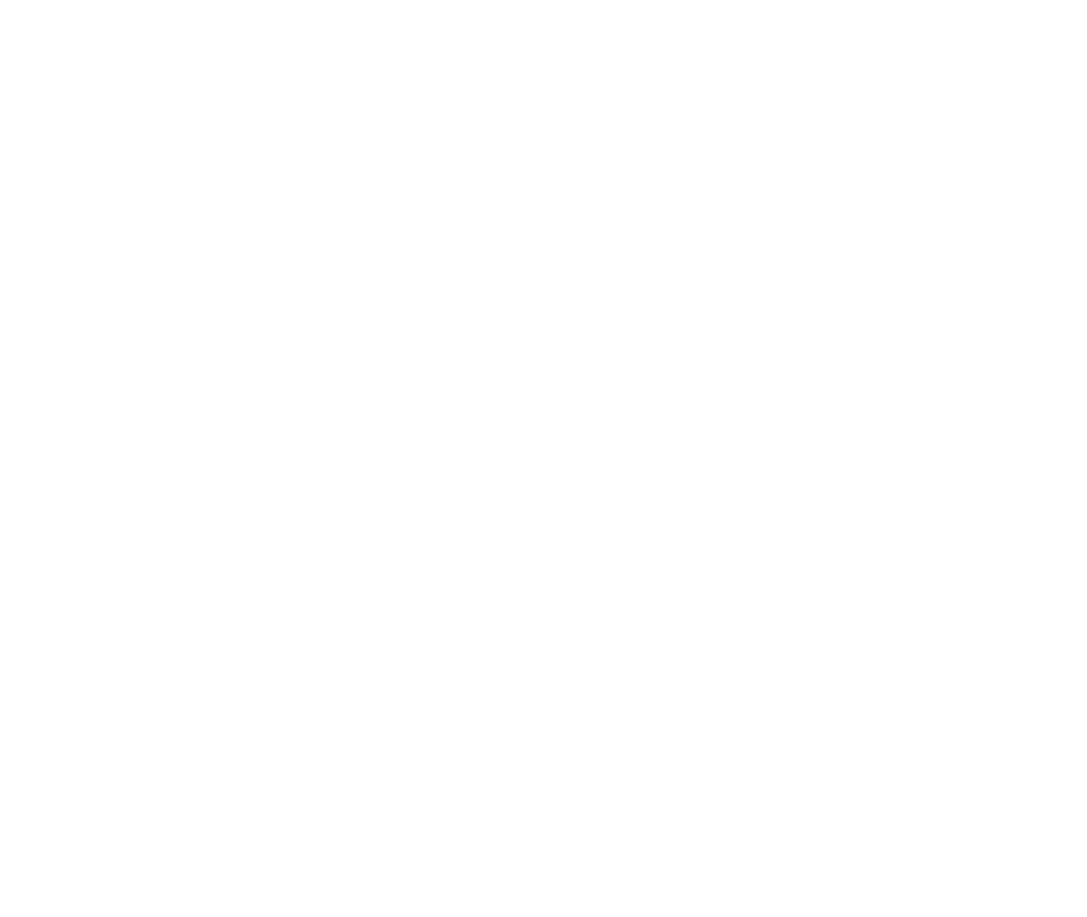
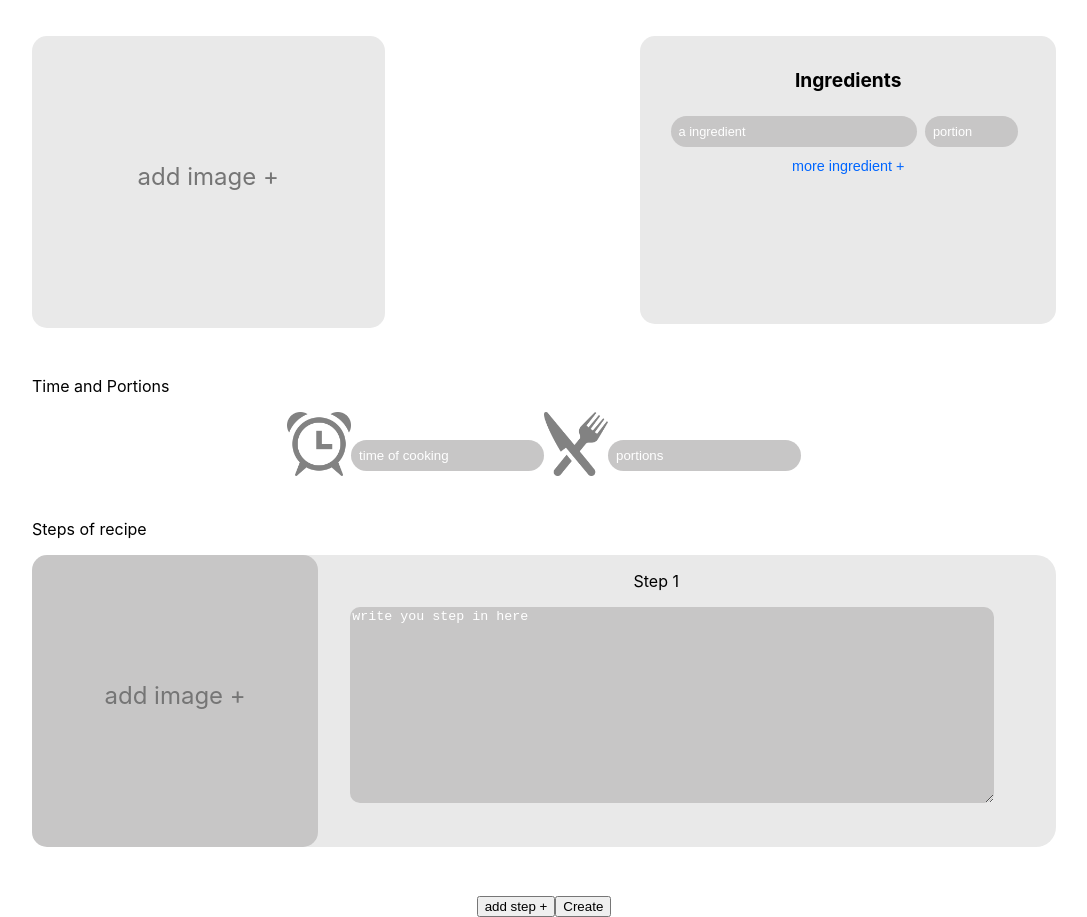
Before and after one commit to conpantuflas/proyecto_final, a React (Create React App) app: page /CreateRecipe in a window 1280 px wide. Before the commit this address had no page. Shown: the part 253-1170 px from the top of the page, without its empty margins (96-1183 px from the left). Before the commit the page ends 800 px from the top, so only its background shows below. Built offline with nearby package versions, Linux system fonts and the light colour scheme.

Commit message:
cree la interfaz del formulario de craecion de receta

```diff
--- a/src/App.js
+++ b/src/App.js
@@ -4,6 +4,7 @@ import injectContext from './Store/appContext';
 import {BrowserRouter, Routes, Route} from "react-router-dom";
 import Home from './Component/Home.js';
 import ViewRecipe from './Views/ViewRecipe';
+import CreateRecipe from './Component/CreateRecipe/CreateRecipe';
 
 function App() {
   return (
@@ -12,6 +13,7 @@ function App() {
 			  <Routes>
 			    <Route path='/' element={  <Home /> }/>
           <Route path='/viewrecipe' element={  <ViewRecipe /> }/>
+          <Route path='/CreateRecipe' element={  <CreateRecipe /> }/>
 			  </Routes>
 		   </BrowserRouter>
     </div>
--- /dev/null
+++ b/src/Component/CreateRecipe/CreateRecipe.js
@@ -0,0 +1,68 @@
+import React from 'react';
+import './createRecipe.css'
+import time from "../ViewRecipe/image/time.png"
+import portions from "../ViewRecipe/image/portions.png"
+
+const CreateRecipe = () => {
+    return (
+        < >
+         {/* className=" _craeteRecipe" */}
+        <p className="falseNavbar_createRecipe" >fake navbar</p>
+        <form>
+        <h2 className="title_createRecipe"> Create Recipe</h2>
+        <input className="nameOfRecipe_createRecipe" type="text" placeholder='write the name of recipe'/>
+
+        <div  className="contentImageAndIngredient_createRecipe">
+
+            <div className="contentAddImage_createRecipe" >
+                <p className="textAddImage_createRecipe">add image +</p>
+                <input type="file" className="inputFile_createRecipe" />
+            </div>
+
+            <div className="contentIngredient_craeteRecipe">
+                <h2  className="titleIngredients_craeteRecipe" >Ingredients</h2>
+
+                <div className="contentOneIngredients_craeteRecipe" >
+                    <input className="oneIngredient_craeteRecipe" type="text" placeholder='a ingredient'/>
+                    <input className="portion_craeteRecipe" type="text" placeholder='portion'/>
+                </div>
+
+                <button className="buttonMore_craeteRecipe">more ingredient +</button>
+            </div>
+
+        </div>
+
+        <p className='titleOfSection_createRecipe'>Time and Portions</p>
+        <div  className="contentIconAndImput_craeteRecipe">
+            <div>
+                <img className="icon_craeteRecipe"  src={time} alt="x" />
+                <input className="inputTimeAndPortion_craeteRecipe" type="text" placeholder='time of cooking'/>
+            </div>
+
+            <div>
+                <img className="icon_craeteRecipe" src={portions} alt="x" />
+                <input className="inputTimeAndPortion_craeteRecipe"  type="text" placeholder='portions'/>
+             </div>
+        </div>
+
+
+        <p className='titleOfSection_createRecipe'>Steps of recipe</p>
+        <div className='stepContent_createRecipe'>
+
+            <div className="contentAddImageStep_createRecipe" >
+                <p className="textAddImage_createRecipe">add image +</p>
+                <input type="file" className="inputFile_createRecipe" />
+            </div>
+            <div>
+                <p>Step 1</p>
+                <textarea type="text" className="setpDescription_createRecipe" placeholder='write you step in here' />
+            </div>
+        </div>
+        <button>add step +</button>
+        <button>Create</button>
+        </form>
+        </>
+     );
+}
+
+export default CreateRecipe;
--- /dev/null
+++ b/src/Component/CreateRecipe/createRecipe.css
@@ -0,0 +1,173 @@
+.falseNavbar_createRecipe{
+    width: 92.4%;
+    height:2rem;
+    background: gray;
+    margin: 0;
+    padding:3rem;
+}
+
+.title_createRecipe{
+   font-weight: 300;
+   font-size: 2rem;
+}
+
+.nameOfRecipe_createRecipe{
+    width: 40%;
+    background: #c7c6c6;
+    border:none;
+    padding: 0.5rem;
+    border-radius: 15px;
+    outline: none;
+
+}
+
+::placeholder{color: #fff;}
+
+
+
+/* add image */
+
+.contentImageAndIngredient_createRecipe{
+    display: flex;
+    justify-content: space-around;
+    margin-top: 3%;
+}
+
+.contentAddImage_createRecipe{
+    position:relative;
+    padding: 10px;
+    width: 26%;
+    height: 17rem;
+    background-color: #e9e9e9;
+    border-radius:15px ;
+}
+
+.textAddImage_createRecipe{
+    text-align: center;
+    margin-top: 7.2rem ;
+    color: #757575;
+    font-size: 1.5rem;;
+}
+
+.inputFile_createRecipe{
+    position: absolute;
+    top:0;
+    left:0;
+    right:0;
+    bottom: 0;
+    width: 100%;
+    height: 100%;
+    opacity: 0;
+}
+
+
+
+/* ingredients */
+
+.contentIngredient_craeteRecipe{
+    background-color: #e9e9e9;
+    width: 30%;
+    padding: 1rem;
+    height: 16rem;
+    border-radius: 15px;
+}
+
+.titleIngredients_craeteRecipe{
+    font-size: 1.2rem;
+}
+
+.contentOneIngredients_craeteRecipe{
+    max-height: 12rem;
+    overflow-y: scroll;
+}
+
+.oneIngredient_craeteRecipe{
+    background: #c7c6c6;
+    width: 60%;
+    padding: 0.5rem;
+    border-radius:20px;
+    font-size: 0.8rem;
+    margin-right:1rem;
+    border:none;
+    margin: 0.5rem;
+    outline: none;
+}
+
+.portion_craeteRecipe{
+    background: #c7c6c6;
+    width: 20%;
+    padding: 0.5rem;
+    border-radius:20px;
+    font-size: 0.8rem;
+    margin-right:1rem;
+    border:none;
+    outline: none;
+}
+
+.buttonMore_craeteRecipe{
+    background: none;
+    border:none;
+    color: rgb(0, 102, 255);
+    font-size: 0.9rem;
+    margin:0.1rem;
+}
+
+
+/* time and portions */
+
+.contentIconAndImput_craeteRecipe{
+    display: flex;
+    justify-content: center;
+    margin-bottom: 2rem;
+}
+
+.icon_craeteRecipe{
+    width: 4rem;
+    margin-bottom: -1rem;
+}
+
+.inputTimeAndPortion_craeteRecipe{
+    background: #c7c6c6;
+    border:none ;
+    padding: 0.5rem;
+    border-radius:20px;
+    outline: none;
+}
+
+.titleOfSection_createRecipe{
+    display: flex;
+    justify-content: flex-start;
+    margin-left: 10%;
+    margin-top: 3rem;
+}
+
+/* steps */
+
+.stepContent_createRecipe{
+    display: flex;
+    margin:0 auto;
+    margin-bottom: 3rem;
+    background-color: #e9e9e9;
+    width: 80%;
+    border-radius: 20px;
+}
+
+.contentAddImageStep_createRecipe{
+    position:relative;
+    padding: 10px;
+    width: 26%;
+    height: 17rem;
+    background-color:#c7c6c6;
+    border-radius:15px ;
+}
+
+.setpDescription_createRecipe{
+    width: 40rem;
+    height: 12rem;
+    margin-left: 2rem;
+    background-color: #c7c6c6;
+    border: none;
+    border-radius: 10px;
+    outline: none;
+    color:#fff;
+}
--- a/src/Component/ViewRecipe/Steps.js
+++ b/src/Component/ViewRecipe/Steps.js
@@ -8,7 +8,7 @@ const Steps = () => {
             <p className="preparationsFirstTitle_steps">Preparations steps</p>
 
             <div className="oneStep">
-                <img className="image_steps" src={imagenProvisoria} />
+                <img className="image_steps" src={imagenProvisoria} alt="x" />
                 <div className="divText_step">
                     <p className="titleDescription_step">Title</p>
                     <p className="description_step">
@@ -21,7 +21,7 @@ const Steps = () => {
             </div>
 
             <div className="oneStep">
-                <img className="image_steps" src={imagenProvisoria} />
+                <img className="image_steps" src={imagenProvisoria}  alt="x"/>
                 <div className="divText_step">
                     <p className="titleDescription_step">Title</p>
                     <p className="description_step">
```
